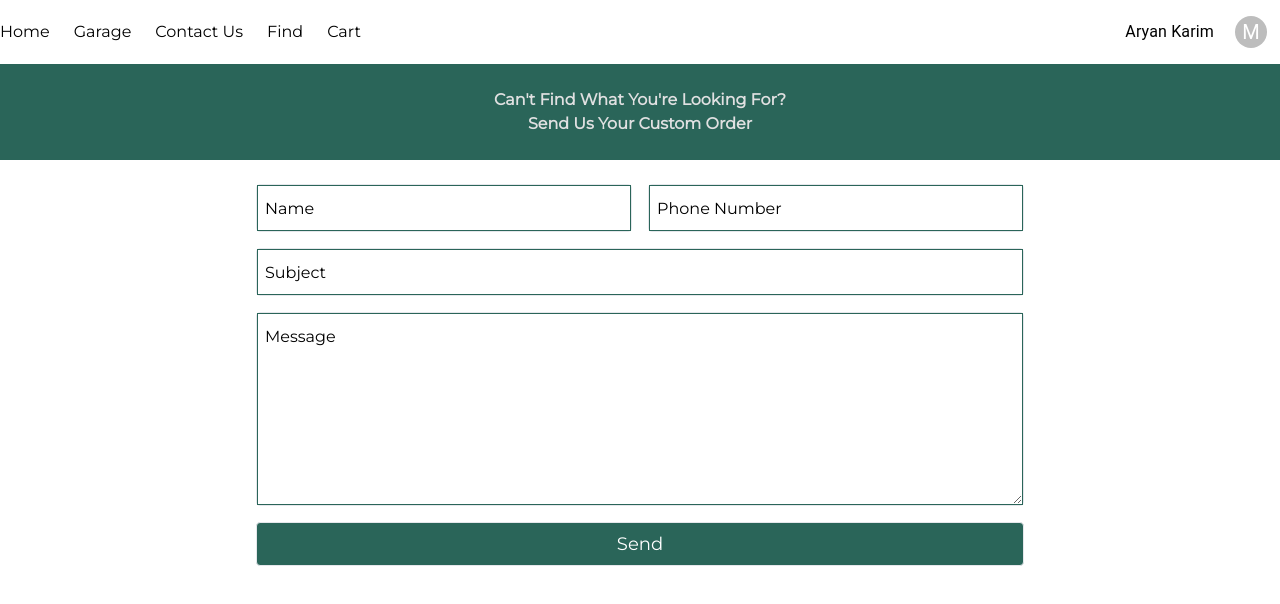
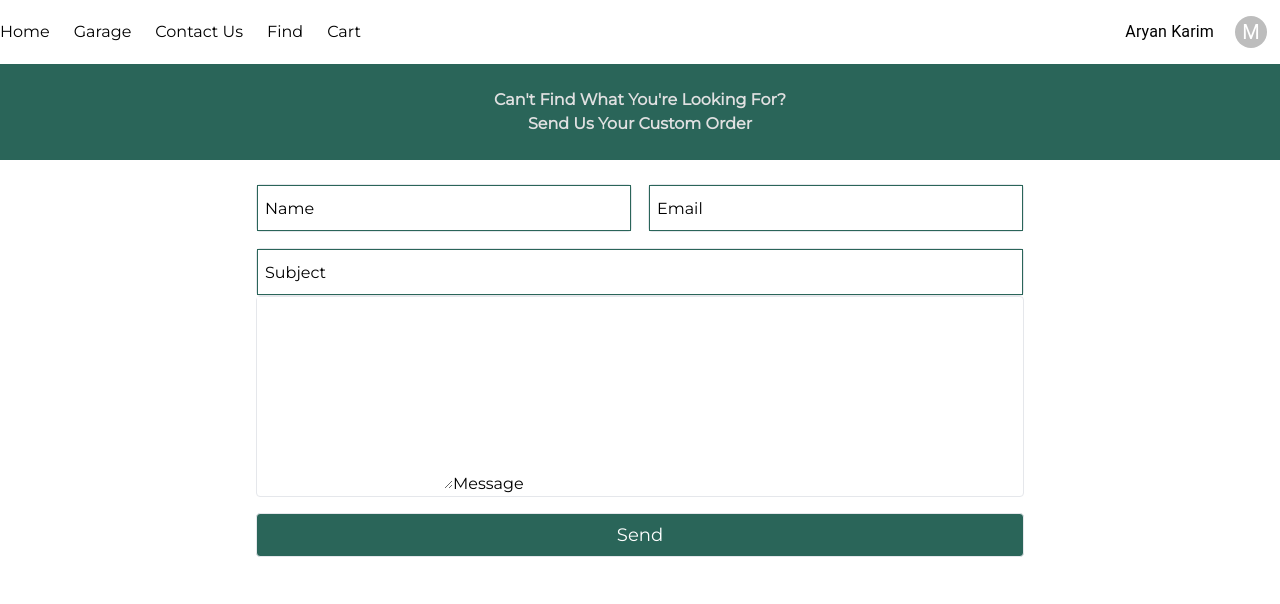
Before and after one commit to aryankarim/chakika-capstone-frontend-typescript, a React (Create React App) app: page /contact in a window 1280 px wide. Shown: the top 604 px of the page. Built offline with nearby package versions, Linux system fonts and the light colour scheme.

Commit message:
feat(TailwindCustomInput): add custom input

```diff
--- a/src/components/routes/ContactPage/Contact.tsx
+++ b/src/components/routes/ContactPage/Contact.tsx
@@ -1,4 +1,5 @@
-import { buttonStyle, inputStyle, labelStyle } from "../../../utils/constants";
+import TailwindCustomInput from "../../../shared/TailwindCustomInput";
+import { buttonStyle } from "../../../utils/constants";
 
 export default function Contact() {
   return (
@@ -8,51 +9,31 @@ export default function Contact() {
       </div>
       <div className="container mx-auto max-w-3xl mt-6">
         <div className="flex gap-4 mb-4">
-          <div className="relative z-0 w-full border rounded">
-            <input
+          <TailwindCustomInput
             type="text"
             name="name"
             placeholder=" "
             required
-              className={inputStyle}
+            label="Name"
           />
-            <label htmlFor="name" className={labelStyle}>
-              Name
-            </label>
-          </div>
-          <div className="relative z-0 w-full border rounded">
-            <input
-              type="text"
-              name="phone"
+          <TailwindCustomInput
+            type="email"
+            name="email"
             placeholder=" "
             required
-              className={inputStyle}
+            label="Email"
           />
-            <label htmlFor="phone" className={labelStyle}>
-              Phone Number
-            </label>
         </div>
-        </div>
-        <div className="relative z-0 w-full border rounded mb-4">
-          <input
+        <TailwindCustomInput
           type="text"
           name="subject"
           placeholder=" "
           required
-            className={inputStyle}
+          label="Subject"
         />
-          <label htmlFor="subject" className={labelStyle}>
-            Subject
-          </label>
-        </div>
         <div className="relative z-0 w-full border rounded mb-4">
-          <textarea
-            name="name"
-            placeholder=" "
-            required
-            className={inputStyle + " h-48"}
-          />
-          <label htmlFor="message" className={labelStyle}>
+          <textarea name="name" placeholder=" " required className={" h-48"} />
+          <label htmlFor="message" className={""}>
             Message
           </label>
         </div>
--- /dev/null
+++ b/src/shared/TailwindCustomInput.tsx
@@ -0,0 +1,72 @@
+import { ReactElement } from "react";
+
+interface propTypes {
+  type: string;
+  name: string;
+  label: string | null;
+  placeholder: string;
+  required: boolean;
+  inputStyle: string;
+  labelStyle: string;
+  value: string;
+  setValue: (arg: { target: Element }) => void | (() => void);
+  icon: ReactElement;
+  setPasswordVisibility: () => void;
+}
+
+export default function TailwindCustomInput({
+  type,
+  name,
+  label,
+  placeholder,
+  required,
+  inputStyle,
+  labelStyle,
+  value,
+  setValue,
+  icon,
+  setPasswordVisibility,
+}: propTypes) {
+  return (
+    <div className="relative z-0 w-full border flex rounded">
+      <input
+        type={type}
+        name={name}
+        id={name}
+        placeholder={placeholder}
+        required={required}
+        className={inputStyle}
+        onChange={setValue}
+        value={value}
+      />
+      {label && (
+        <label htmlFor={name} className={labelStyle}>
+          {label}
+        </label>
+      )}
+      {icon && (
+        <div
+          onClick={setPasswordVisibility}
+          className="flex items-center px-4 cursor-pointer"
+        >
+          {icon}
+        </div>
+      )}
+    </div>
+  );
+}
+
+TailwindCustomInput.defaultProps = {
+  type: "text",
+  name: "",
+  label: null,
+  placeholder: "",
+  required: false,
+  inputStyle:
+    "input pt-6 pb-1 px-3 block w-full text-xs mt-0 bg-transparent border appearance-none border-chakikaDarkGreen",
+  labelStyle: "label px-2 absolute duration-300 top-3 -z-1 dark:text-gray-700 ",
+  value: "",
+  setValue: () => {},
+  icon: null,
+  setPasswordVisibility: () => {},
+};
--- a/src/utils/constants.ts
+++ b/src/utils/constants.ts
@@ -1,8 +1,4 @@
 // ClassName Styles
 
-export const inputStyle =
-  "input pt-6 pb-1 px-3 block w-full text-xs mt-0 bg-transparent border appearance-none border-chakikaDarkGreen";
 export const buttonStyle =
   "w-full h-11 px-6 text-lg border rounded bg-chakikaDarkGreen text-white";
-export const labelStyle =
-  "label px-2 absolute duration-300 top-3 -z-1 dark:text-gray-700 ";
```
Lines whose indentation alone changed are shown as unchanged.
